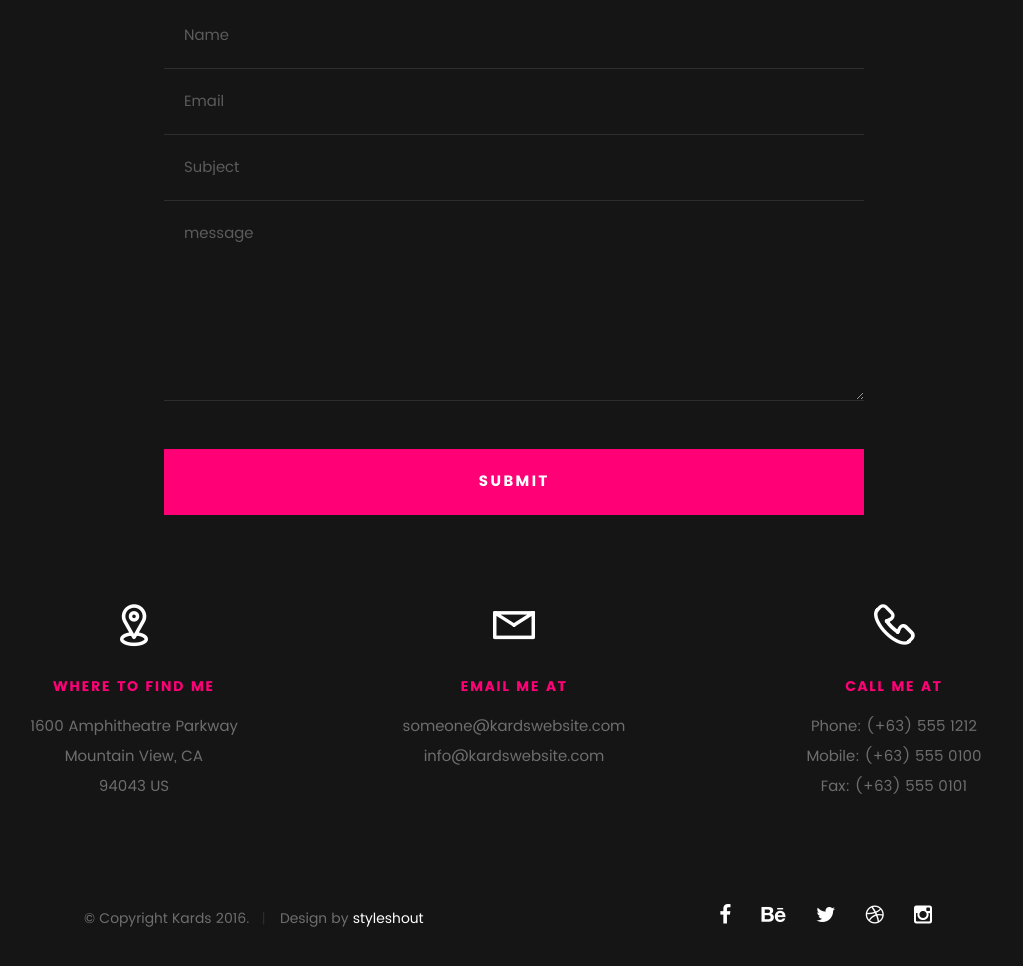
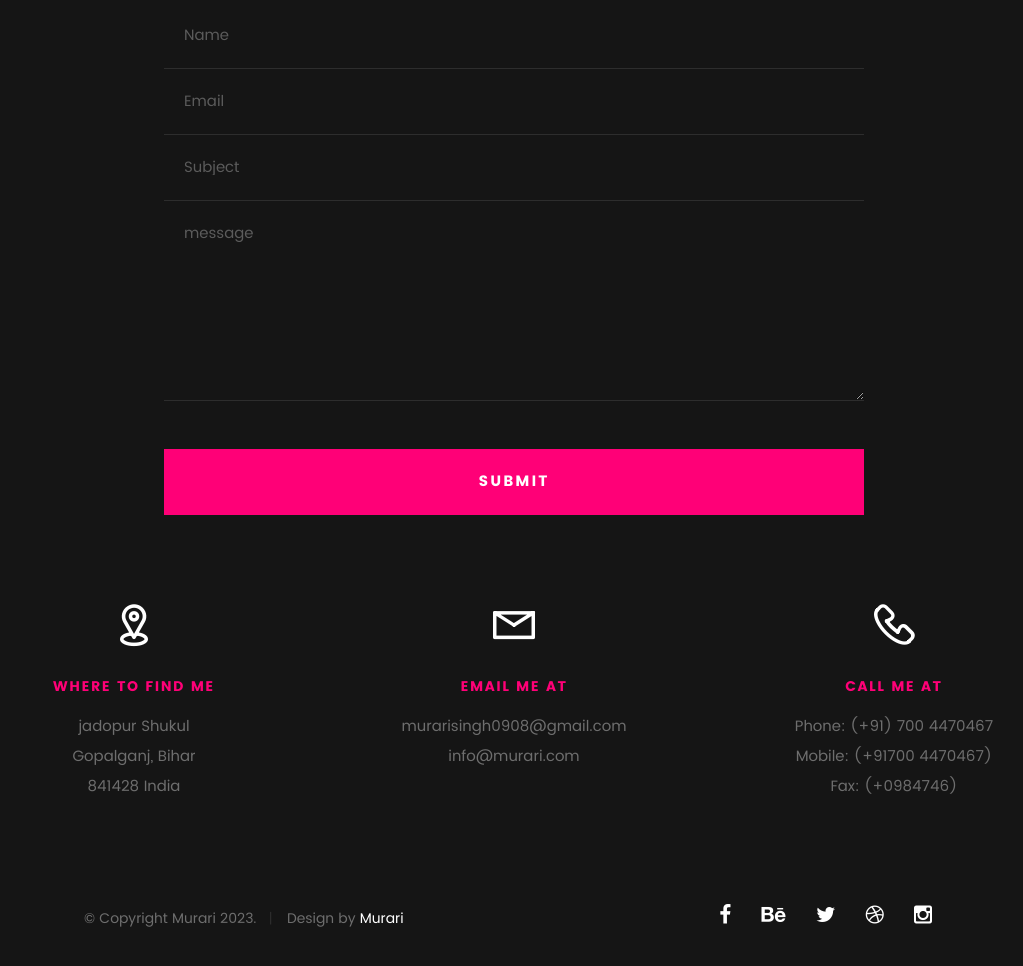
Before and after one commit to murarisinghofficial/Murari_, a plain HTML site: page styles.html in a window 1280 px wide. Shown: the part 5592-6558 px from the top of the page, without its empty margins (126-1149 px from the left). Drawn offline with Linux system fonts and the light colour scheme; files whose address does not match are found by name.

Commit message:
Update styles.html

```diff
--- a/styles.html
+++ b/styles.html
@@ -533,9 +533,9 @@
    			<h5>Where to find me</h5>
 
    			<p>
-            1600 Amphitheatre Parkway<br>
-            Mountain View, CA<br>
-            94043 US
+            jadopur Shukul<br>
+            Gopalganj, Bihar<br>
+            841428 India
             </p>
 
    		</div>
@@ -548,8 +548,8 @@
 
    			<h5>Email Me At</h5>
 
-   			<p>someone@kardswebsite.com<br>
-			   	info@kardswebsite.com
+   			<p>murarisingh0908@gmail.com<br>
+			   	info@murari.com
 			   </p>
 
    		</div>
@@ -562,9 +562,9 @@
 
    			<h5>Call Me At</h5>
 
-   			<p>Phone: (+63) 555 1212<br>
-			   	Mobile: (+63) 555 0100<br>
-			     	Fax: (+63) 555 0101
+   			<p>Phone: (+91) 700 4470467<br>
+			   	Mobile: (+91700 4470467) <br>
+			     	Fax: (+0984746)
 			   </p>
 
    		</div>
@@ -594,8 +594,8 @@
 
       	<div class="col-six tab-full">
 	      	<div class="copyright">
-		        	<span>© Copyright Kards 2016.</span>
-		        	<span>Design by <a href="http://www.styleshout.com/">styleshout</a></span>
+		        	<span>© Copyright Murari 2023.</span>
+		        	<span>Design by <a href=>Murari</a></span>
 		         </div>
 	      	</div>
 
```
